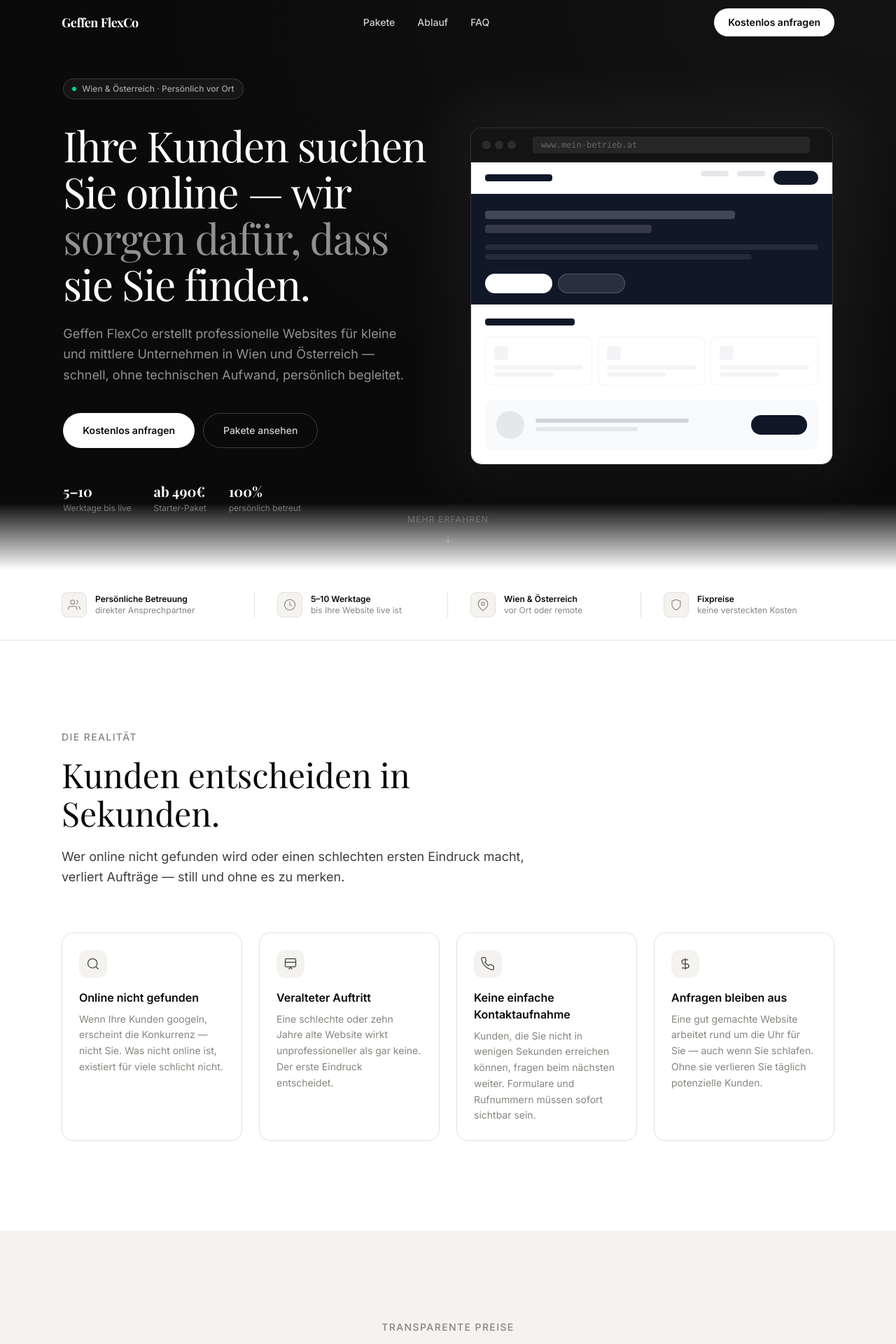
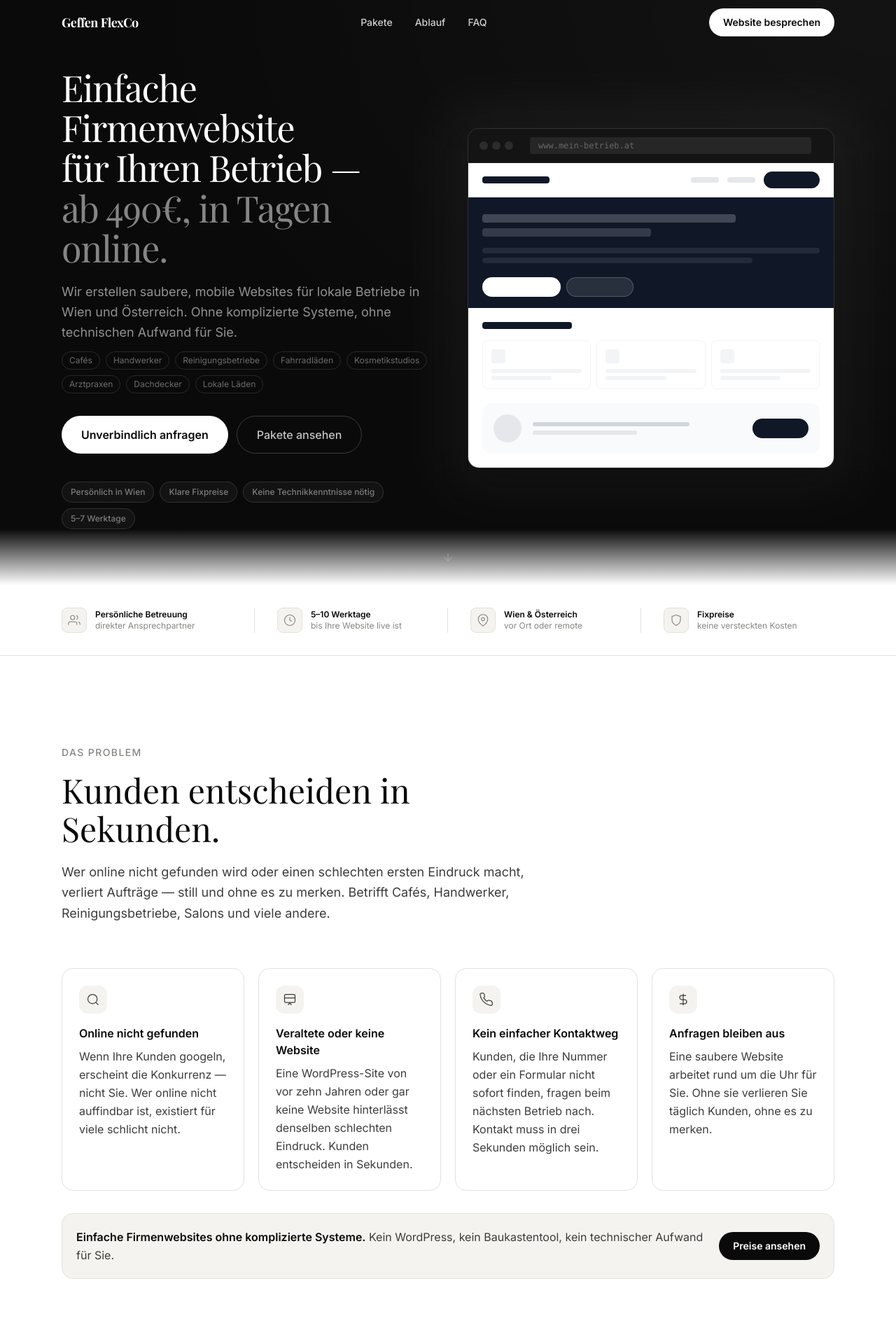
Before and after one commit to geffendoubl/website-factory, a Next.js app: page / in a window 1280 px wide. Shown: the top 1920 px of the page at 70% size. Built offline with nearby package versions, Linux system fonts and the light colour scheme; a web font is replaced by a local one.

Commit message:
initial geffen flexco website

```diff
--- a/components/factory/FFAQ.tsx
+++ b/components/factory/FFAQ.tsx
@@ -63,7 +63,7 @@
             transition={{ duration: 0.35, ease: [0.22, 1, 0.36, 1] }}
             className="overflow-hidden"
           >
-            <p className="text-ink-soft text-sm leading-relaxed pb-5 max-w-2xl">
+            <p className="text-ink-soft text-base leading-relaxed pb-5 max-w-2xl">
               {a}
             </p>
           </motion.div>
--- a/components/factory/FFloatingCTA.tsx
+++ b/components/factory/FFloatingCTA.tsx
@@ -41,7 +41,7 @@
               <path d="M4 4h16c1.1 0 2 .9 2 2v12c0 1.1-.9 2-2 2H4c-1.1 0-2-.9-2-2V6c0-1.1.9-2 2-2z" />
               <polyline points="22,6 12,13 2,6" />
             </svg>
-            Kostenlos anfragen
+            Unverbindlich anfragen
           </button>
         </motion.div>
       )}
--- a/components/factory/FHero.tsx
+++ b/components/factory/FHero.tsx
@@ -1,8 +1,6 @@
 "use client";
 
 import { motion } from "framer-motion";
-
-const ease = "easeOut" as const;
 
 function FadeUp({
   children,
@@ -15,15 +13,33 @@
 }) {
   return (
     <motion.div
-      initial={{ opacity: 0, y: 24 }}
+      initial={{ opacity: 0, y: 20 }}
       animate={{ opacity: 1, y: 0 }}
-      transition={{ duration: 0.7, ease, delay }}
+      transition={{ duration: 0.65, ease: "easeOut", delay }}
       className={className}
     >
       {children}
     </motion.div>
   );
 }
+
+const industries = [
+  "Cafés",
+  "Handwerker",
+  "Reinigungsbetriebe",
+  "Fahrradläden",
+  "Kosmetikstudios",
+  "Arztpraxen",
+  "Dachdecker",
+  "Lokale Läden",
+];
+
+const trustPills = [
+  "Persönlich in Wien",
+  "Klare Fixpreise",
+  "Keine Technikkenntnisse nötig",
+  "5–7 Werktage",
+];
 
 export function FHero() {
   const scrollTo = (id: string) =>
@@ -33,66 +49,71 @@
     <section className="relative min-h-screen bg-canvas-dark flex flex-col justify-center overflow-hidden">
       <div className="absolute inset-0 bg-[radial-gradient(ellipse_at_top_right,_rgba(255,255,255,0.04)_0%,_transparent_60%)]" />
 
-      <div className="relative max-w-6xl mx-auto px-6 pt-28 pb-20 grid lg:grid-cols-2 gap-16 items-center">
+      <div className="relative max-w-6xl mx-auto px-6 pt-24 pb-20 grid lg:grid-cols-2 gap-14 items-center">
         {/* Left: Copy */}
         <div>
-          <FadeUp delay={0}>
-            <div className="inline-flex items-center gap-2 px-3 py-1.5 rounded-full border border-white/15 bg-white/5 text-white/60 text-xs font-medium mb-8">
-              <span className="w-1.5 h-1.5 rounded-full bg-emerald-400 inline-block" />
-              Wien &amp; Österreich · Persönlich vor Ort
+
+          {/* Offer — one sentence, no abstraction */}
+          <FadeUp delay={0.05}>
+            <h1 className="font-display text-4xl md:text-5xl lg:text-[3.25rem] leading-[1.1] tracking-tight text-canvas mb-5">
+              Einfache Firmenwebsite
+              <br />
+              für Ihren Betrieb —
+              <br />
+              <span className="text-white/50">ab 490€, in Tagen online.</span>
+            </h1>
+          </FadeUp>
+
+          <FadeUp delay={0.15}>
+            <p className="text-white/55 text-lg leading-relaxed mb-3 max-w-lg">
+              Wir erstellen saubere, mobile Websites für lokale Betriebe in Wien
+              und Österreich. Ohne komplizierte Systeme, ohne technischen Aufwand
+              für Sie.
+            </p>
+          </FadeUp>
+
+          {/* Industry examples — early, specific */}
+          <FadeUp delay={0.2}>
+            <div className="flex flex-wrap gap-2 mb-8">
+              {industries.map((ind) => (
+                <span
+                  key={ind}
+                  className="px-2.5 py-1 rounded-full border border-white/12 text-white/40 text-xs"
+                >
+                  {ind}
+                </span>
+              ))}
             </div>
           </FadeUp>
 
-          <FadeUp delay={0.1}>
-            <h1 className="font-display text-4xl md:text-5xl lg:text-6xl leading-[1.1] tracking-tight text-canvas mb-6">
-              Ihre Kunden suchen
-              <br />
-              Sie online — wir
-              <br />
-              <span className="text-white/55">sorgen dafür, dass</span>
-              <br />
-              sie Sie finden.
-            </h1>
-          </FadeUp>
-
-          <FadeUp delay={0.2}>
-            <p className="text-white/55 text-lg leading-relaxed mb-10 max-w-lg">
-              Geffen FlexCo erstellt professionelle Websites für kleine und
-              mittlere Unternehmen in Wien und Österreich — schnell, ohne
-              technischen Aufwand, persönlich begleitet.
-            </p>
-          </FadeUp>
-
-          <FadeUp delay={0.3}>
-            <div className="flex flex-wrap gap-3 mb-12">
+          {/* CTAs */}
+          <FadeUp delay={0.28}>
+            <div className="flex flex-wrap gap-3 mb-10">
               <button
                 onClick={() => scrollTo("kontakt")}
-                className="px-7 py-3.5 bg-canvas text-ink rounded-full font-semibold text-sm hover:bg-canvas/90 transition-colors"
+                className="px-7 py-3.5 bg-canvas text-ink rounded-full font-semibold text-base hover:bg-canvas/90 transition-colors"
               >
-                Kostenlos anfragen
+                Unverbindlich anfragen
               </button>
               <button
                 onClick={() => scrollTo("pakete")}
-                className="px-7 py-3.5 border border-white/20 text-canvas/80 rounded-full font-medium text-sm hover:border-white/40 hover:text-canvas transition-colors"
+                className="px-7 py-3.5 border border-white/20 text-canvas/75 rounded-full font-medium text-base hover:border-white/35 hover:text-canvas transition-colors"
               >
                 Pakete ansehen
               </button>
             </div>
           </FadeUp>
 
-          <FadeUp delay={0.4}>
-            <div className="flex flex-wrap gap-8">
-              {[
-                { value: "5–10", label: "Werktage bis live" },
-                { value: "ab 490€", label: "Starter-Paket" },
-                { value: "100%", label: "persönlich betreut" },
-              ].map((stat) => (
-                <div key={stat.label}>
-                  <div className="text-canvas text-xl font-bold font-display">
-                    {stat.value}
-                  </div>
-                  <div className="text-white/40 text-xs mt-0.5">{stat.label}</div>
-                </div>
+          {/* Trust pills */}
+          <FadeUp delay={0.36}>
+            <div className="flex flex-wrap gap-2">
+              {trustPills.map((pill) => (
+                <span
+                  key={pill}
+                  className="inline-flex items-center gap-1.5 px-3 py-1.5 rounded-full border border-white/12 bg-white/4 text-white/45 text-xs font-medium"
+                >
+                  {pill}
+                </span>
               ))}
             </div>
           </FadeUp>
@@ -102,19 +123,16 @@
         <motion.div
           initial={{ opacity: 0, y: 20 }}
           animate={{ opacity: 1, y: 0 }}
-          transition={{ duration: 0.9, ease, delay: 0.25 }}
+          transition={{ duration: 0.9, ease: "easeOut", delay: 0.25 }}
           className="hidden lg:block"
         >
           <div className="relative">
             <div className="absolute -inset-8 bg-white/5 rounded-3xl blur-2xl" />
-
             <div className="relative rounded-2xl overflow-hidden border border-white/10 shadow-2xl bg-[#1A1A1A]">
-              {/* Browser chrome */}
+              {/* Chrome */}
               <div className="flex items-center gap-2 px-4 py-3 border-b border-white/8 bg-[#141414]">
                 <div className="flex gap-1.5">
-                  <div className="w-3 h-3 rounded-full bg-white/10" />
-                  <div className="w-3 h-3 rounded-full bg-white/10" />
-                  <div className="w-3 h-3 rounded-full bg-white/10" />
+                  {[0,1,2].map(i => <div key={i} className="w-3 h-3 rounded-full bg-white/10" />)}
                 </div>
                 <div className="flex-1 mx-4">
                   <div className="bg-white/8 rounded px-3 py-1 text-white/30 text-xs font-mono">
@@ -122,33 +140,30 @@
                   </div>
                 </div>
               </div>
-
-              {/* Mock website */}
+              {/* Website preview */}
               <div className="bg-white">
                 <div className="px-5 py-3 border-b border-gray-100 flex items-center justify-between">
                   <div className="h-2.5 w-24 bg-gray-900 rounded-sm" />
-                  <div className="flex gap-3">
+                  <div className="flex gap-3 items-center">
                     <div className="h-2 w-10 bg-gray-200 rounded" />
                     <div className="h-2 w-10 bg-gray-200 rounded" />
-                    <div className="h-5 w-16 bg-gray-900 rounded-full" />
+                    <div className="h-6 w-20 bg-gray-900 rounded-full" />
                   </div>
                 </div>
-
                 <div className="px-5 pt-6 pb-4 bg-gray-900">
                   <div className="h-3 w-3/4 bg-white/20 rounded mb-2" />
                   <div className="h-3 w-1/2 bg-white/15 rounded mb-4" />
                   <div className="h-2 w-full bg-white/8 rounded mb-1.5" />
                   <div className="h-2 w-4/5 bg-white/8 rounded mb-5" />
                   <div className="flex gap-2">
-                    <div className="h-7 w-24 bg-white rounded-full" />
+                    <div className="h-7 w-28 bg-white rounded-full" />
                     <div className="h-7 w-24 bg-white/10 border border-white/20 rounded-full" />
                   </div>
                 </div>
-
                 <div className="px-5 py-5">
                   <div className="h-2.5 w-32 bg-gray-900 rounded mb-4" />
                   <div className="grid grid-cols-3 gap-2">
-                    {[1, 2, 3].map((i) => (
+                    {[1,2,3].map(i => (
                       <div key={i} className="p-3 border border-gray-100 rounded-lg">
                         <div className="w-5 h-5 bg-gray-100 rounded mb-2" />
                         <div className="h-1.5 w-full bg-gray-100 rounded mb-1" />
@@ -157,7 +172,6 @@
                     ))}
                   </div>
                 </div>
-
                 <div className="px-5 pb-5">
                   <div className="bg-gray-50 rounded-xl p-4 flex gap-4 items-center">
                     <div className="w-10 h-10 bg-gray-200 rounded-full flex-shrink-0" />
@@ -174,28 +188,25 @@
         </motion.div>
       </div>
 
-      {/* Scroll indicator */}
+      {/* Scroll hint — no text, just arrow */}
       <motion.div
         initial={{ opacity: 0 }}
         animate={{ opacity: 1 }}
         transition={{ duration: 1, delay: 1.2 }}
-        className="absolute bottom-10 left-1/2 -translate-x-1/2 flex flex-col items-center gap-2 cursor-pointer"
-        onClick={() =>
-          document.getElementById("trust")?.scrollIntoView({ behavior: "smooth" })
-        }
+        className="absolute bottom-8 left-1/2 -translate-x-1/2 cursor-pointer"
+        onClick={() => scrollTo("trust")}
       >
-        <span className="text-white/25 text-xs tracking-widest uppercase">Mehr erfahren</span>
         <motion.div
           animate={{ y: [0, 6, 0] }}
-          transition={{ duration: 1.6, repeat: Infinity, ease: "easeInOut" }}
+          transition={{ duration: 1.8, repeat: Infinity, ease: "easeInOut" }}
         >
-          <svg width="16" height="16" viewBox="0 0 24 24" fill="none" stroke="currentColor" strokeWidth="1.5" className="text-white/25">
+          <svg width="18" height="18" viewBox="0 0 24 24" fill="none" stroke="currentColor" strokeWidth="1.5" className="text-white/20">
             <path d="M12 5v14M5 12l7 7 7-7" strokeLinecap="round" strokeLinejoin="round" />
           </svg>
         </motion.div>
       </motion.div>
 
-      <div className="absolute bottom-0 left-0 right-0 h-24 bg-gradient-to-t from-canvas to-transparent" />
+      <div className="absolute bottom-0 left-0 right-0 h-20 bg-gradient-to-t from-canvas to-transparent" />
     </section>
   );
 }
--- a/components/factory/FNav.tsx
+++ b/components/factory/FNav.tsx
@@ -69,7 +69,7 @@
                 : "bg-canvas text-ink hover:bg-canvas/90"
             }`}
           >
-            Kostenlos anfragen
+            Website besprechen
           </button>
         </div>
 
@@ -120,7 +120,7 @@
             onClick={() => scrollTo("kontakt")}
             className="mt-2 px-5 py-3 rounded-full bg-ink text-canvas text-sm font-semibold text-center"
           >
-            Kostenlos anfragen
+            Website besprechen
           </button>
         </div>
       )}
--- a/components/factory/FPackages.tsx
+++ b/components/factory/FPackages.tsx
@@ -51,7 +51,7 @@
     ],
     cta: "Business anfragen",
     highlighted: true,
-    badge: "Meistgewählt",
+    badge: "Am häufigsten gewählt",
   },
   {
     name: "Premium",
@@ -271,10 +271,26 @@
           initial={{ opacity: 0 }}
           animate={inView ? { opacity: 1 } : {}}
           transition={{ duration: 0.6, delay: 0.5 }}
-          className="flex flex-col sm:flex-row items-center justify-center gap-2 sm:gap-6 text-ink-muted text-sm mt-10"
+          className="mt-10 space-y-4"
         >
-          <span>Alle Preise zzgl. 20% MwSt.</span>
-          <span className="hidden sm:block text-border-strong">·</span>
+          {/* Trust pills */}
+          <div className="flex flex-wrap justify-center gap-2">
+            {[
+              "Persönlich in Wien",
+              "Einmaliger Fixpreis",
+              "Keine Technikkenntnisse nötig",
+              "Für Betriebe wie Cafés, Handwerker, Reinigung u.v.m.",
+            ].map((pill) => (
+              <span
+                key={pill}
+                className="px-3 py-1.5 rounded-full border border-border text-ink-muted text-xs font-medium"
+              >
+                {pill}
+              </span>
+            ))}
+          </div>
+          <p className="text-center text-ink-muted text-sm">
+            Alle Preise zzgl. 20% MwSt. ·{" "}
             <button
               onClick={() =>
                 document
@@ -285,6 +301,7 @@
             >
               Individuelles Angebot anfragen
             </button>
+          </p>
         </motion.div>
       </div>
     </section>
--- a/components/factory/FPain.tsx
+++ b/components/factory/FPain.tsx
@@ -11,7 +11,7 @@
       </svg>
     ),
     title: "Online nicht gefunden",
-    body: "Wenn Ihre Kunden googeln, erscheint die Konkurrenz — nicht Sie. Was nicht online ist, existiert für viele schlicht nicht.",
+    body: "Wenn Ihre Kunden googeln, erscheint die Konkurrenz — nicht Sie. Wer online nicht auffindbar ist, existiert für viele schlicht nicht.",
   },
   {
     icon: (
@@ -19,8 +19,8 @@
         <rect width="18" height="14" x="3" y="3" rx="2" /><path d="M3 9h18M9 21l3-3 3 3" />
       </svg>
     ),
-    title: "Veralteter Auftritt",
-    body: "Eine schlechte oder zehn Jahre alte Website wirkt unprofessioneller als gar keine. Der erste Eindruck entscheidet.",
+    title: "Veraltete oder keine Website",
+    body: "Eine WordPress-Site von vor zehn Jahren oder gar keine Website hinterlässt denselben schlechten Eindruck. Kunden entscheiden in Sekunden.",
   },
   {
     icon: (
@@ -28,8 +28,8 @@
         <path d="M22 16.92v3a2 2 0 0 1-2.18 2 19.79 19.79 0 0 1-8.63-3.07A19.5 19.5 0 0 1 4.15 12a19.79 19.79 0 0 1-3.07-8.67A2 2 0 0 1 3.11 1h3a2 2 0 0 1 2 1.72c.127.96.361 1.903.7 2.81a2 2 0 0 1-.45 2.11L7.09 8.91a16 16 0 0 0 6 6l1.27-1.27a2 2 0 0 1 2.11-.45c.907.339 1.85.573 2.81.7A2 2 0 0 1 21 16z" />
       </svg>
     ),
-    title: "Keine einfache Kontaktaufnahme",
-    body: "Kunden, die Sie nicht in wenigen Sekunden erreichen können, fragen beim nächsten weiter. Formulare und Rufnummern müssen sofort sichtbar sein.",
+    title: "Kein einfacher Kontaktweg",
+    body: "Kunden, die Ihre Nummer oder ein Formular nicht sofort finden, fragen beim nächsten Betrieb nach. Kontakt muss in drei Sekunden möglich sein.",
   },
   {
     icon: (
@@ -38,7 +38,7 @@
       </svg>
     ),
     title: "Anfragen bleiben aus",
-    body: "Eine gut gemachte Website arbeitet rund um die Uhr für Sie — auch wenn Sie schlafen. Ohne sie verlieren Sie täglich potenzielle Kunden.",
+    body: "Eine saubere Website arbeitet rund um die Uhr für Sie. Ohne sie verlieren Sie täglich Kunden, ohne es zu merken.",
   },
 ];
 
@@ -52,30 +52,31 @@
         <motion.div
           initial={{ opacity: 0, y: 20 }}
           animate={inView ? { opacity: 1, y: 0 } : {}}
-          transition={{ duration: 0.6, ease: [0.22, 1, 0.36, 1] }}
+          transition={{ duration: 0.6, ease: "easeOut" }}
           className="mb-16"
         >
           <p className="text-ink-muted text-sm font-medium uppercase tracking-widest mb-4">
-            Die Realität
+            Das Problem
           </p>
           <h2 className="font-display text-3xl md:text-4xl lg:text-5xl text-ink leading-[1.15] max-w-2xl">
             Kunden entscheiden in Sekunden.
           </h2>
           <p className="mt-5 text-ink-soft text-lg leading-relaxed max-w-2xl">
             Wer online nicht gefunden wird oder einen schlechten ersten Eindruck
-            macht, verliert Aufträge — still und ohne es zu merken.
+            macht, verliert Aufträge — still und ohne es zu merken. Betrifft
+            Cafés, Handwerker, Reinigungsbetriebe, Salons und viele andere.
           </p>
         </motion.div>
 
-        <div className="grid sm:grid-cols-2 lg:grid-cols-4 gap-6">
+        <div className="grid sm:grid-cols-2 lg:grid-cols-4 gap-5">
           {cards.map((card, i) => (
             <motion.div
               key={card.title}
               initial={{ opacity: 0, y: 24 }}
               animate={inView ? { opacity: 1, y: 0 } : {}}
               transition={{
-                duration: 0.6,
-                ease: [0.22, 1, 0.36, 1],
+                duration: 0.55,
+                ease: "easeOut",
                 delay: 0.1 + i * 0.07,
               }}
               className="group p-6 rounded-2xl border border-border hover:border-border-strong hover:shadow-sm transition-all duration-300 bg-canvas"
@@ -86,10 +87,31 @@
               <h3 className="font-semibold text-ink text-base mb-2">
                 {card.title}
               </h3>
-              <p className="text-ink-muted text-sm leading-relaxed">{card.body}</p>
+              <p className="text-ink-soft text-base leading-relaxed">{card.body}</p>
             </motion.div>
           ))}
         </div>
+
+        {/* WordPress callout */}
+        <motion.div
+          initial={{ opacity: 0, y: 12 }}
+          animate={inView ? { opacity: 1, y: 0 } : {}}
+          transition={{ duration: 0.5, ease: "easeOut", delay: 0.42 }}
+          className="mt-8 p-5 rounded-2xl bg-canvas-warm border border-border flex flex-col sm:flex-row sm:items-center justify-between gap-4"
+        >
+          <p className="text-ink-soft text-base leading-relaxed">
+            <span className="text-ink font-semibold">Einfache Firmenwebsites ohne komplizierte Systeme.</span>{" "}
+            Kein WordPress, kein Baukastentool, kein technischer Aufwand für Sie.
+          </p>
+          <button
+            onClick={() =>
+              document.getElementById("pakete")?.scrollIntoView({ behavior: "smooth" })
+            }
+            className="shrink-0 px-5 py-2.5 rounded-full bg-ink text-canvas text-sm font-semibold hover:opacity-80 transition-opacity"
+          >
+            Preise ansehen
+          </button>
+        </motion.div>
       </div>
     </section>
   );
--- a/components/factory/FProcess.tsx
+++ b/components/factory/FProcess.tsx
@@ -68,7 +68,7 @@
               <h3 className="text-canvas font-semibold text-xl mb-3">
                 {step.title}
               </h3>
-              <p className="text-white/45 text-sm leading-relaxed">{step.desc}</p>
+              <p className="text-white/45 text-base leading-relaxed">{step.desc}</p>
             </motion.div>
           ))}
         </div>
@@ -79,7 +79,7 @@
           transition={{ duration: 0.6, delay: 0.55 }}
           className="mt-16 pt-10 border-t border-white/8 flex flex-col sm:flex-row items-start sm:items-center justify-between gap-6"
         >
-          <p className="text-white/40 text-sm max-w-md">
+          <p className="text-white/40 text-base max-w-md">
             Persönlich in Wien betreut. Digital überall erreichbar.
           </p>
           <button
```
Also changed, not shown: components/factory/FCTA.tsx (+9 -8 lines), components/factory/FWhyUs.tsx (+8 -11 lines), 1 other file (tests, documents, lock files or other folders). Lines whose indentation alone changed are shown as unchanged.
